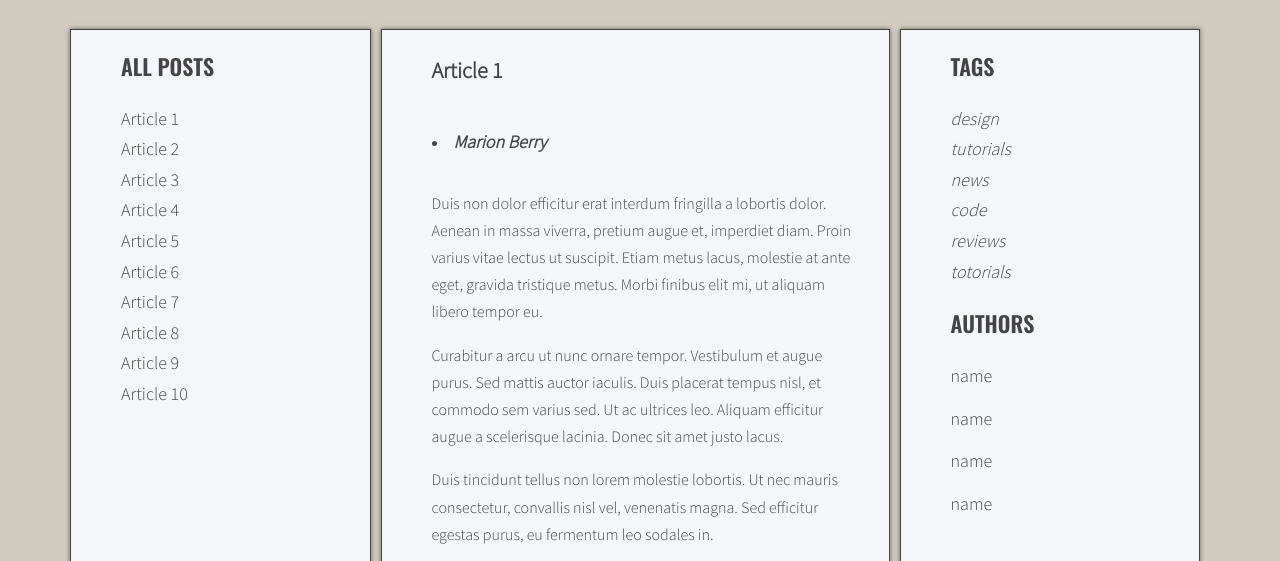
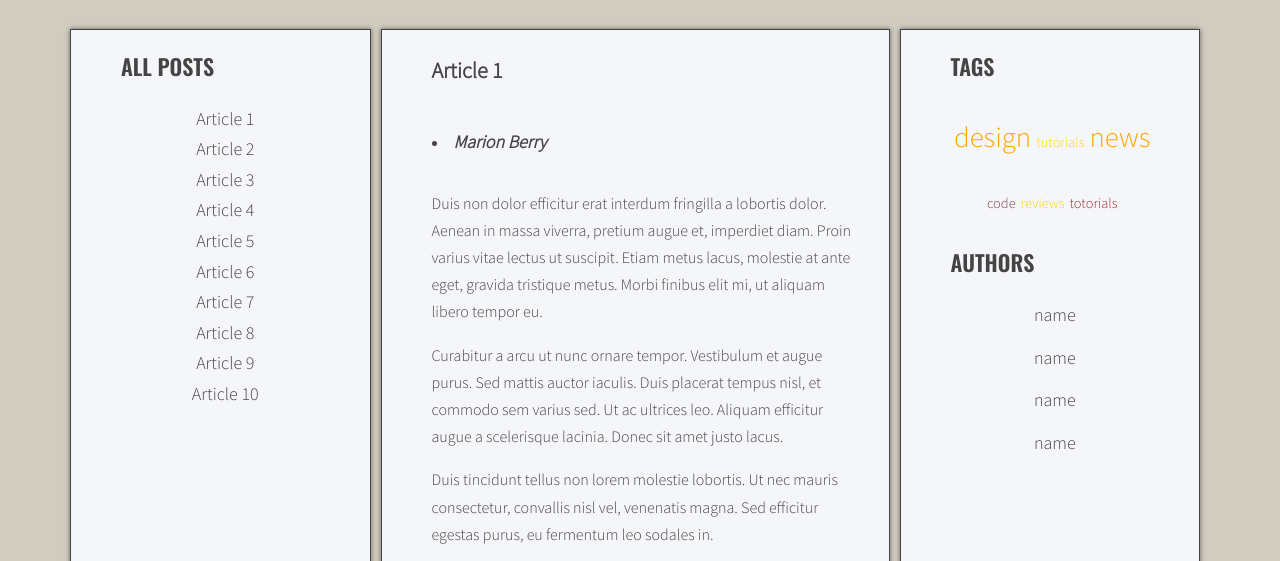
Before and after one commit to OlhaOvcharenko/javascript-blog, a website: page index.html in a window 1280 px wide. Shown: the part 238-799 px from the top of the page. Drawn offline with nearby package versions, Linux system fonts and the light colour scheme.

Commit message:
change functions to add cloud of tags

```diff
--- a/js/script.js
+++ b/js/script.js
@@ -91,12 +91,39 @@
 
   const optArticleTagsSelector = '.post-tags .list';
   const optTagsListSelector ='.tags.list';
+  const optCloudClassCount = '4';
+  const optCloudClassPrefix = 'tag-size-';
+
+  /*NEW*/
+  const calculateTagsParams = function (tags){
+    const params = {'max': 0, 'min': 999999};
+
+    for (let tag in tags){
+      if(tags[tag] > params.max){
+        params.max = tags[tag];
+      }
+      if(tags[tag] < params.min){
+        params.min = tags[tag];
+      }
+      console.log(tag + ' is used ' + tags[tag] + ' times');
+    }
+    return params;
+  };
+
+  const calculateTagClass = function(count, params){
+    const normalizedCount = count - params.min;
+    const normalizedMax = params.max - params.min;
+    const percentage = normalizedCount / normalizedMax;
+    const classNumber = Math.floor( percentage * (optCloudClassCount - 1) + 1 );
+
+    return optCloudClassPrefix + classNumber;
+  }
 
   function generateTags(){
 
 
-    /* [NEW] create a new variable allTags with an empty array */
-    let allTags = [];
+    /* [NEW] create a new variable allTags with an empty object */
+    let allTags = {};
 
     /* find all articles */
     const articles = document.querySelectorAll(optArticleSelector);
@@ -130,9 +157,11 @@
         html += linkHTML;
 
         /* [NEW] check if this link is NOT already in allTags */
-        if(allTags.indexOf(linkHTML) == -1){
-        /* [NEW] add generated code to allTags array */
-          allTags.push(linkHTML);
+        if(!allTags[tag]) {
+        /* [NEW] add tag to allTags object */
+          allTags[tag] = 1;
+        } else {
+          allTags[tag]++;
         }
 
       /* END LOOP: for each tag */
@@ -143,15 +172,33 @@
     }
     /* END LOOP: for every article: */
 
-    /* [NEW] find list of tags in right column */
+    const tagsParams = calculateTagsParams(allTags);
+    console.log('tagsParams:', tagsParams);
+
+    /* [NEW] create variable for all links HTML code */
+    let allTagsHTML = '';
+
+    /* [NEW] START LOOP: for each tag in allTags: */
+    for(let tag in allTags){
+      /* [NEW] generate code of a link and add it to allTagsHTML */
+    const tagLinkHTML = calculateTagClass(allTags[tag], tagsParams);
+    console.log('tagLinkHTML:', tagLinkHTML);
+
+    allTagsHTML += '<li><a href="#tag-' + tag + '" class="' + tagLinkHTML + '">' + tag + '</a></li>';
+
+    }
+    /* [NEW] END LOOP: for each tag in allTags: */
+
+    /* [NEW] select the element representing the tag list in your HTML document */
     const tagList = document.querySelector(optTagsListSelector);
 
-    /* [NEW] add html from allTags to tagList */
-    tagList.innerHTML = allTags.join(' ');
+    /*[NEW] add HTML from allTagsHTML to tagList */
+    tagList.innerHTML = allTagsHTML;
 
   }
 
   generateTags();
+
 
   function tagClickHandler(event) {
     /* prevent default action for this event */
@@ -210,6 +257,7 @@
 
 
   const optArticleAuthorSelector = '.post-author';
+  const optAuthorsListSelector = 'author.list.';
 
   const generateAuthors = function(){
     /* find all articles */
@@ -290,4 +338,6 @@
 
   addClickListenersToAuthor();
 
+
+
 }
--- a/sass/style.scss
+++ b/sass/style.scss
@@ -82,6 +82,7 @@ body {
   list-style-type: none;
   margin: 0;
   padding: 0;
+  text-align: center;
   .active {
     font-weight: bold;
   }
@@ -143,3 +144,40 @@ body {
     margin: 0 10px 0 0;
   }
 }
+
+.tag-size-1 {
+  font-size: 40%;
+  color: brown;
+}
+
+.tag-size-2 {
+  font-size: 40%;
+  color: gold;
+}
+
+.tag-size-3 {
+  font-size: 40%;
+  color: rgb(127, 68, 68);
+}
+
+.tag-size-4 {
+  font-size: 80%;
+  color: orange;
+}
+
+.tag-size-5 {
+  font-size: 80%;
+  color: darkolivegreen;
+}
+
+.tag-size-6 {
+  font-size: 80%;
+  color: darkkhaki;
+  font-style: bold;
+}
+
+.tags.list li {
+  display: inline-block;
+  padding-right: 5px;
+  font-size: 36px;
+}
```
Also changed, not shown: css/style.css, 1 other file.
